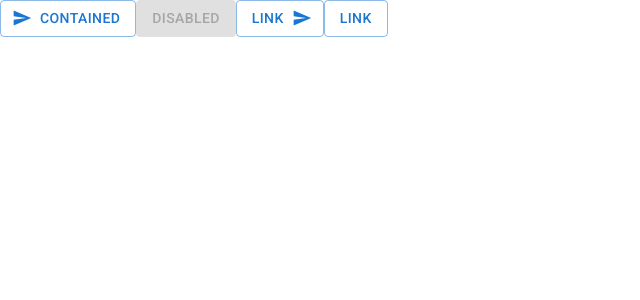
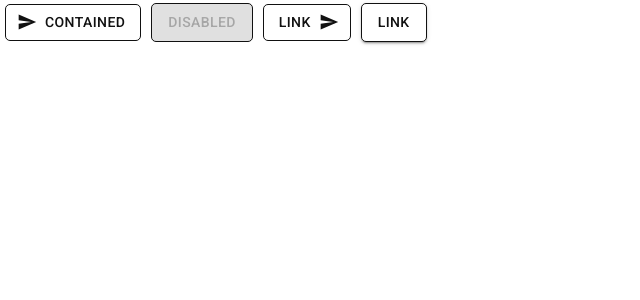
Before and after one commit to zakariaazaraf/learn-material-ui, a React (Create React App) app: page / in a window 1280 px wide. Shown: the top 300 px of the page, without its empty margins (0-640 px from the left). Built offline with nearby package versions, Linux system fonts and the light colour scheme.

Commit message:
Added the theme style, fix the injectFirst in the StyledEngineProvider

```diff
--- a/public/index.html
+++ b/public/index.html
@@ -10,11 +10,6 @@
       content="Web site created using create-react-app"
     />
     <link rel="apple-touch-icon" href="%PUBLIC_URL%/logo192.png" />
-    <!--
-      manifest.json provides metadata used when your web app is installed on a
-      user's mobile device or desktop. See https://developers.google.com/web/fundamentals/web-app-manifest/
-    -->
-    <link rel="manifest" href="%PUBLIC_URL%/manifest.json" />
     <!--
       Notice the use of %PUBLIC_URL% in the tags above.
       It will be replaced with the URL of the `public` folder during the build.
--- a/src/App.js
+++ b/src/App.js
@@ -1,7 +1,6 @@
 import { Button } from '@mui/material'
 import { makeStyles } from '@mui/styles'
 import  SendIcon  from '@mui/icons-material/Send'
-import { theme } from './theme';
 
 // The theme is imported in the index page and rappered inside
 const useStyles = makeStyles((theme)=> ({
@@ -10,22 +9,24 @@ const useStyles = makeStyles((theme)=> ({
   }
 }))
 
-function App() {
+
+const App = () => {
   const classes = useStyles()
+  console.log(classes)
   return (
     <div className="App">
       <header className="App-header">
 
       </header>
-      <Button variant="outlined" startIcon={<SendIcon />}>Contained</Button>
-      <Button variant="contained" disabled>
+      <Button className={classes.button} variant="outlined" startIcon={<SendIcon />}>Contained</Button>
+      <Button className={classes.button} variant="contained" disabled>
         Disabled
       </Button>
-      <Button variant="outlined" href="#contained-buttons" endIcon={<SendIcon />}>
+      <Button className={classes.button} variant="outlined" href="#contained-buttons" endIcon={<SendIcon />}>
         Link
       </Button>
 
-      <Button variant="outlined" href="#contained-buttons" className={classes.button}>
+      <Button className={classes.button} variant="contained">
         Link
       </Button>
     </div>
--- a/src/index.js
+++ b/src/index.js
@@ -3,12 +3,17 @@ import ReactDOM from 'react-dom';
 import './index.css';
 import App from './App';
 
-import { theme } from './theme';
-
+import { ThemeProvider } from '@mui/styles';
+import { StyledEngineProvider  } from '@mui/material/styles';
+import theme from './theme';
 
 ReactDOM.render(
   <React.StrictMode>
-    <App />
+    <StyledEngineProvider injectFirst>
+      <ThemeProvider theme={theme}>
+        <App />
+      </ThemeProvider>
+    </StyledEngineProvider>
   </React.StrictMode>,
   document.getElementById('root')
 );
--- a/src/theme.js
+++ b/src/theme.js
@@ -2,16 +2,19 @@ import { createTheme } from '@mui/material'
 import { grey } from '@mui/material/colors'
 
 
-export const theme = createTheme({
+const theme = createTheme({
     palette: {
         primary:{
             main: grey[900]
         }
     },
     btn: {
-        backgroundColor: '#000000',
+        backgroundColor: '#FFFFFF',
         color: '#111111',
+        margin: '3px 5px',
         border: '1px solid #111111',
         borderRadius: '5px'
     }
 })
+
+export default theme
```
